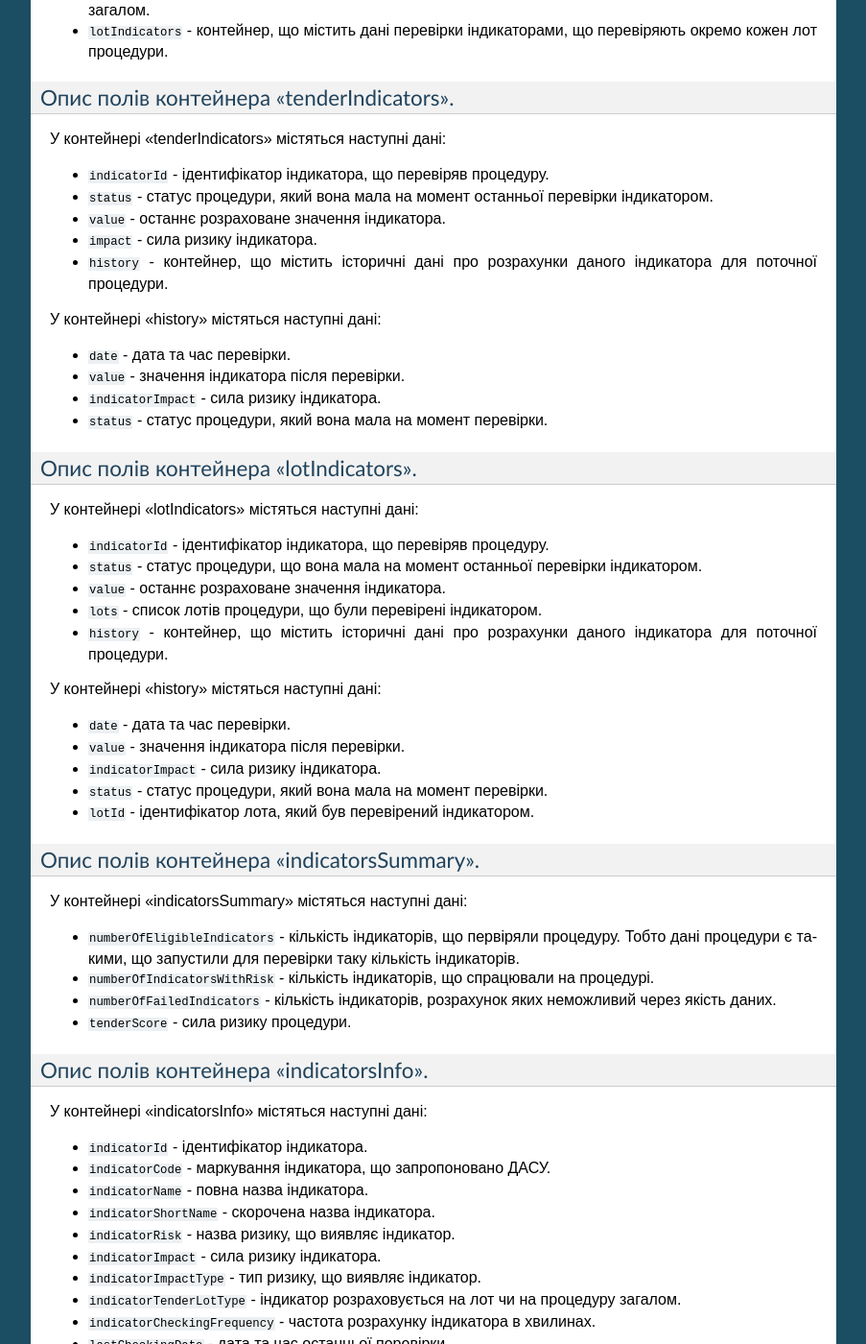
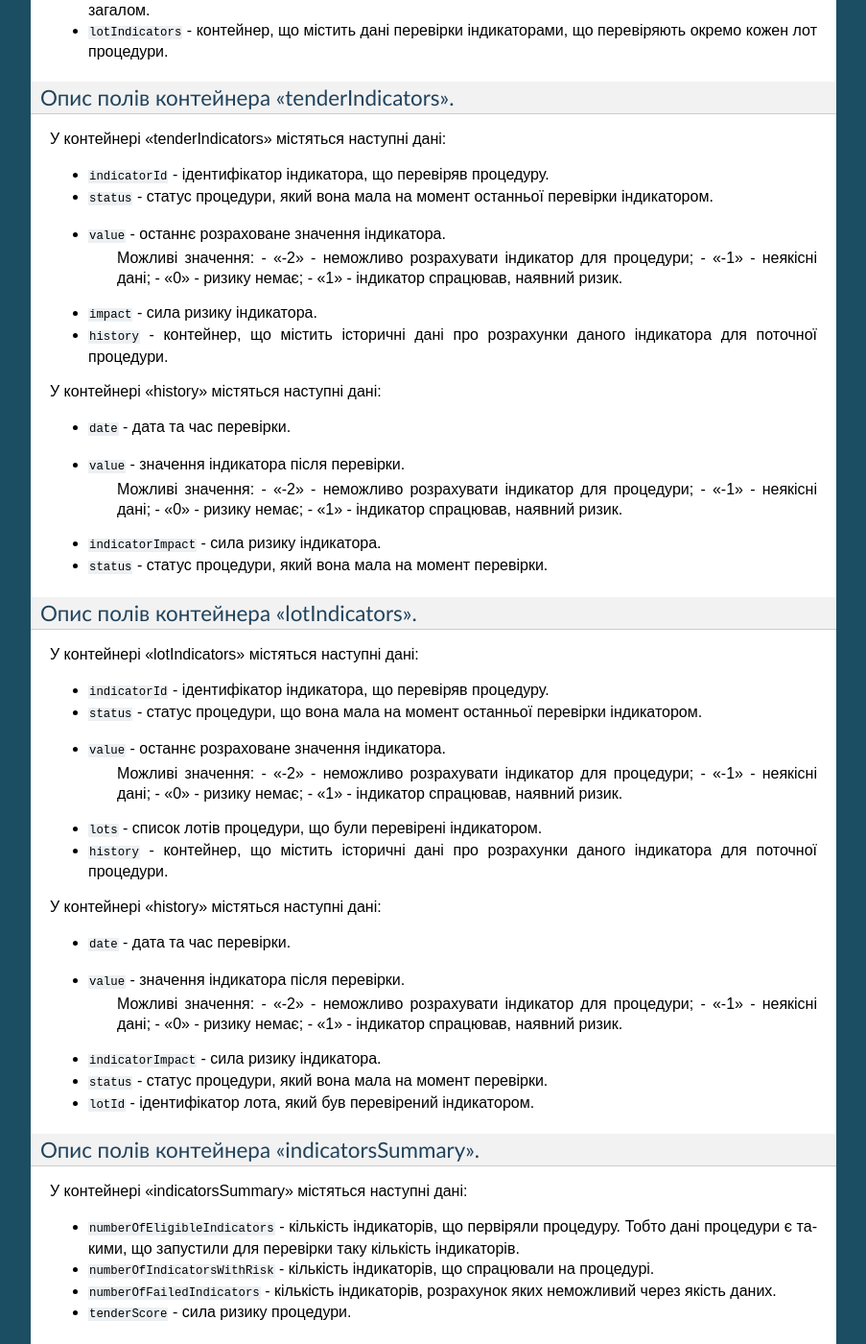
Before and after one commit to DataPathAnalytics/indicators-queue, a Sphinx documentation site: the page built from docs/procedure_history.rst, in a window 1280 px wide and 1400 px high, scrolled down 2484 px. Shown: the whole window at 96% size, without its empty margins (198-1101 px from the left). Built offline with Sphinx 7.4.7, drawn with Linux system fonts in a browser that asks for light colours.

Commit message:
Update procedure_history.rst

```diff
--- a/docs/procedure_history.rst
+++ b/docs/procedure_history.rst
@@ -149,6 +149,11 @@
 - ``indicatorId`` - ідентифікатор індикатора, що перевіряв процедуру.
 - ``status`` - статус процедури, який вона мала на момент останньої перевірки індикатором.
 - ``value`` - останнє розраховане значення індикатора.
+    Можливі значення:
+    - "-2" - неможливо розрахувати індикатор для процедури;
+    - "-1" - неякісні дані;
+    - "0" - ризику немає;
+    - "1" - індикатор спрацював, наявний ризик.
 - ``impact`` - сила ризику індикатора.
 - ``history`` - контейнер, що містить історичні дані про розрахунки даного індикатора для поточної процедури.
 
@@ -156,6 +161,11 @@
 
 - ``date`` - дата та час перевірки.
 - ``value`` - значення індикатора після перевірки.
+    Можливі значення:
+    - "-2" - неможливо розрахувати індикатор для процедури;
+    - "-1" - неякісні дані;
+    - "0" - ризику немає;
+    - "1" - індикатор спрацював, наявний ризик.
 - ``indicatorImpact`` - сила ризику індикатора.
 - ``status`` - статус процедури, який вона мала на момент перевірки.
 
@@ -167,6 +177,11 @@
 - ``indicatorId`` - ідентифікатор індикатора, що перевіряв процедуру.
 - ``status`` - статус процедури, що вона мала на момент останньої перевірки індикатором.
 - ``value`` - останнє розраховане значення індикатора.
+    Можливі значення:
+    - "-2" - неможливо розрахувати індикатор для процедури;
+    - "-1" - неякісні дані;
+    - "0" - ризику немає;
+    - "1" - індикатор спрацював, наявний ризик.
 - ``lots`` - список лотів процедури, що були перевірені індикатором.
 - ``history`` - контейнер, що містить історичні дані про розрахунки даного індикатора для поточної процедури.
 
@@ -174,6 +189,11 @@
 
 - ``date`` - дата та час перевірки.
 - ``value`` - значення індикатора після перевірки.
+    Можливі значення:
+    - "-2" - неможливо розрахувати індикатор для процедури;
+    - "-1" - неякісні дані;
+    - "0" - ризику немає;
+    - "1" - індикатор спрацював, наявний ризик.
 - ``indicatorImpact`` - сила ризику індикатора.
 - ``status`` - статус процедури, який вона мала на момент перевірки.
 - ``lotId`` - ідентифікатор лота, який був перевірений індикатором.
```
